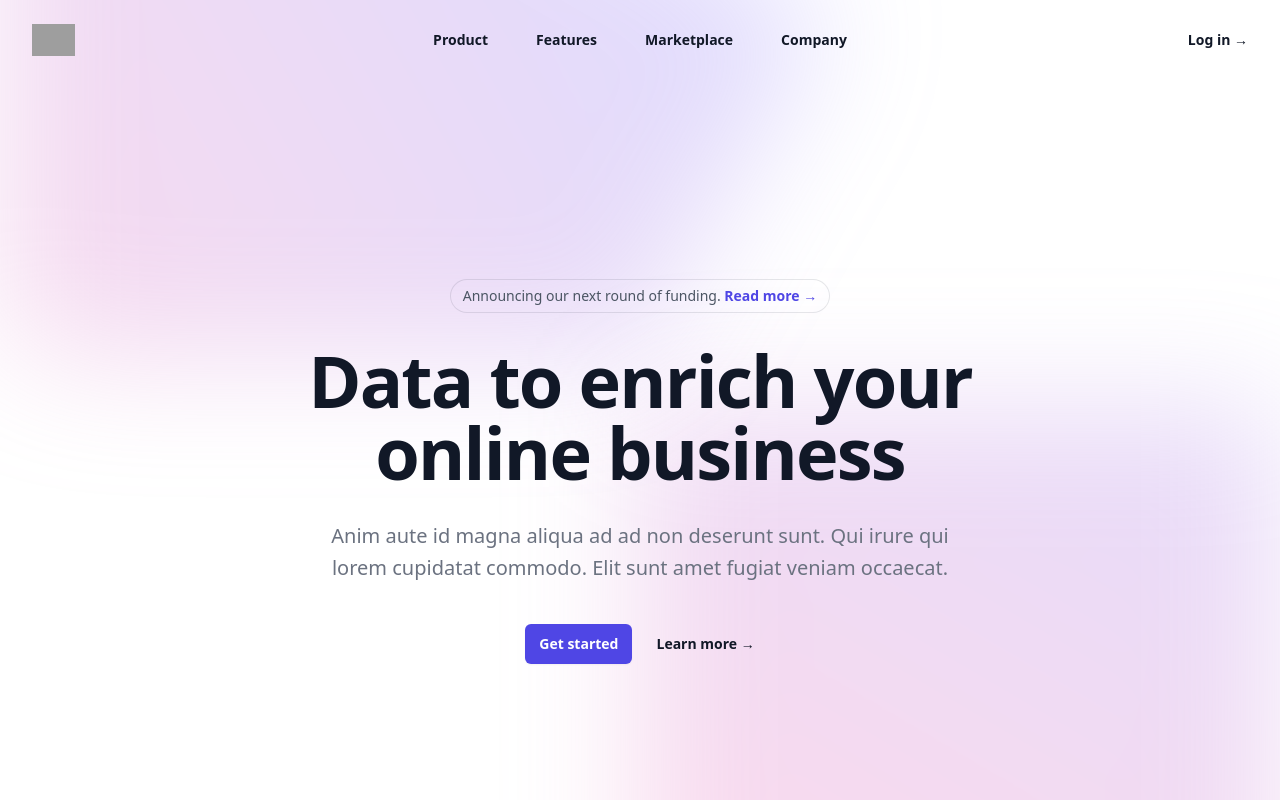
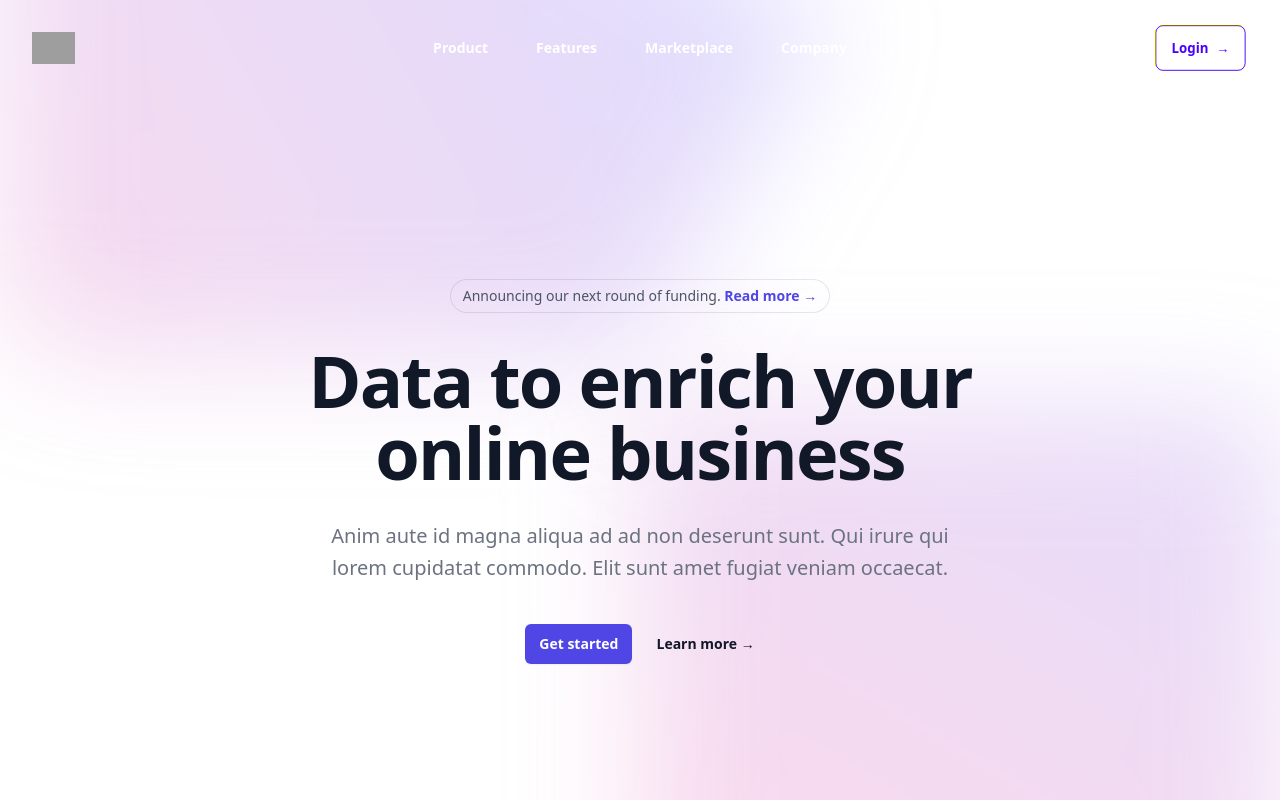
Before and after one commit to atultiwari7388/nextjs-end-2024, a React (Vite) app in the folder practice-prj/: page / in a window 1280 px wide. Shown: the top 800 px of the page. Built offline with nearby package versions, Linux system fonts and the light colour scheme; grey boxes are pictures that could not be loaded.

Commit message:
daisy ui done

```diff
--- a/practice-prj/package.json
+++ b/practice-prj/package.json
@@ -19,6 +19,7 @@
     "@types/react-dom": "^18.3.1",
     "@vitejs/plugin-react": "^4.3.3",
     "autoprefixer": "^10.4.20",
+    "daisyui": "^4.12.14",
     "eslint": "^9.13.0",
     "eslint-plugin-react-hooks": "^5.0.0",
     "eslint-plugin-react-refresh": "^0.4.14",
--- a/practice-prj/src/components/Hero.tsx
+++ b/practice-prj/src/components/Hero.tsx
@@ -1,7 +1,7 @@
 export const Hero = () => {
   return (
     <>
-      <div className="bg-white">
+      <div className="dark">
         <header className="absolute inset-x-0 top-0 z-50">
           <nav
             className="flex items-center justify-between p-6 lg:px-8"
@@ -41,22 +41,24 @@ export const Hero = () => {
               </button>
             </div>
             <div className="hidden lg:flex lg:gap-x-12">
-              <a href="#" className="text-sm/6 font-semibold text-gray-900">
+              <a href="#" className="text-sm/6 font-semibold text-white">
                 Product
               </a>
-              <a href="#" className="text-sm/6 font-semibold text-gray-900">
+              <a href="#" className="text-sm/6 font-semibold text-white">
                 Features
               </a>
-              <a href="#" className="text-sm/6 font-semibold text-gray-900">
+              <a href="#" className="text-sm/6 font-semibold text-white">
                 Marketplace
               </a>
-              <a href="#" className="text-sm/6 font-semibold text-gray-900">
+              <a href="#" className="text-sm/6 font-semibold text-white">
                 Company
               </a>
             </div>
             <div className="hidden lg:flex lg:flex-1 lg:justify-end">
               <a href="#" className="text-sm/6 font-semibold text-gray-900">
-                Log in <span aria-hidden="true">&rarr;</span>
+                <button className="btn btn-outline btn-primary text-white">
+                  Login <span aria-hidden="true">&rarr;</span>
+                </button>{" "}
               </a>
             </div>
           </nav>
--- a/practice-prj/tailwind.config.js
+++ b/practice-prj/tailwind.config.js
@@ -1,8 +1,11 @@
 /** @type {import('tailwindcss').Config} */
+
+import daisyui from "daisyui";
+
 export default {
   content: ["./index.html", "./src/**/*.{js,ts,jsx,tsx}"],
   theme: {
     extend: {},
   },
-  plugins: [],
+  plugins: [daisyui],
 };
```
Also changed, not shown: 1 other file (tests, documents, lock files or other folders).
